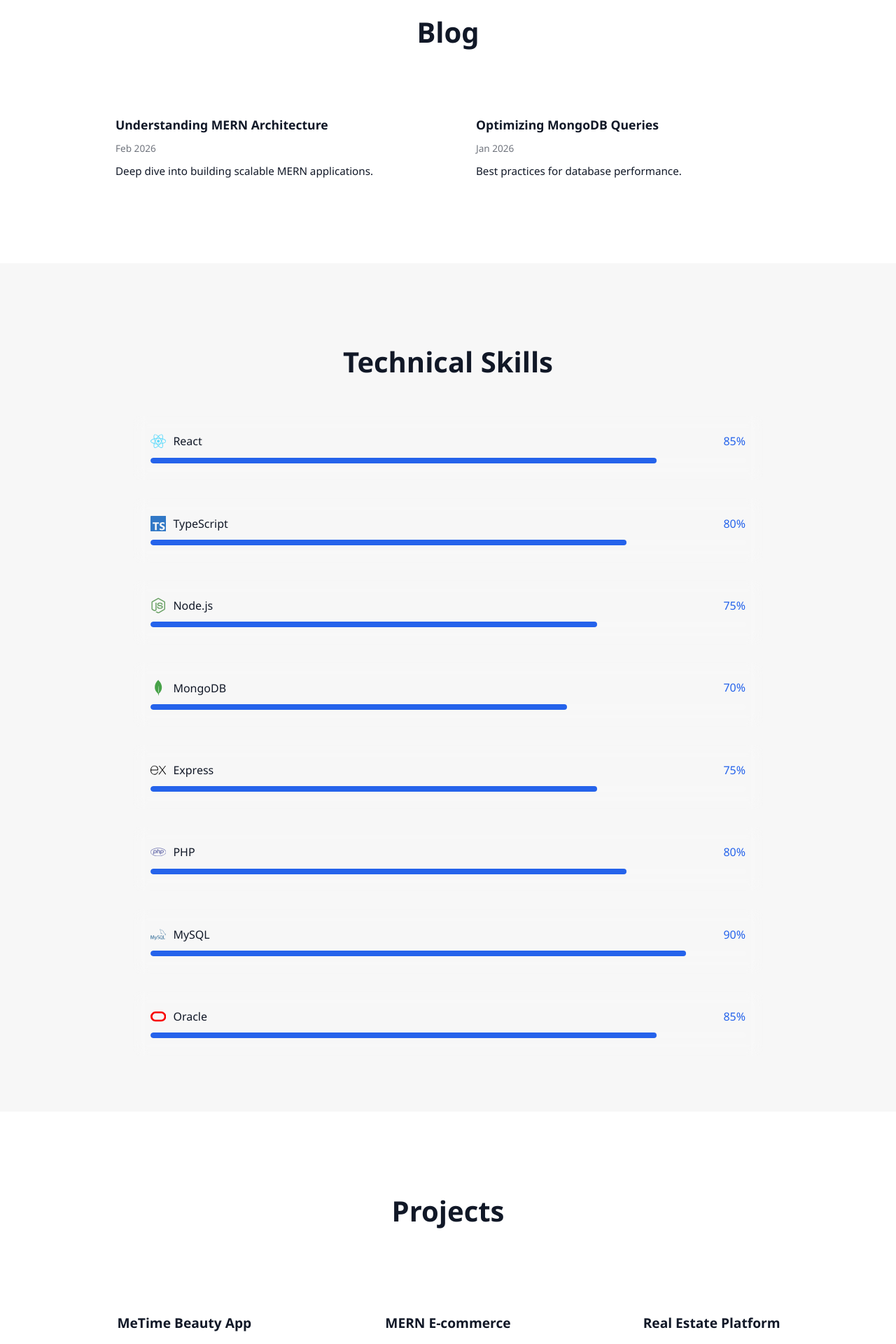
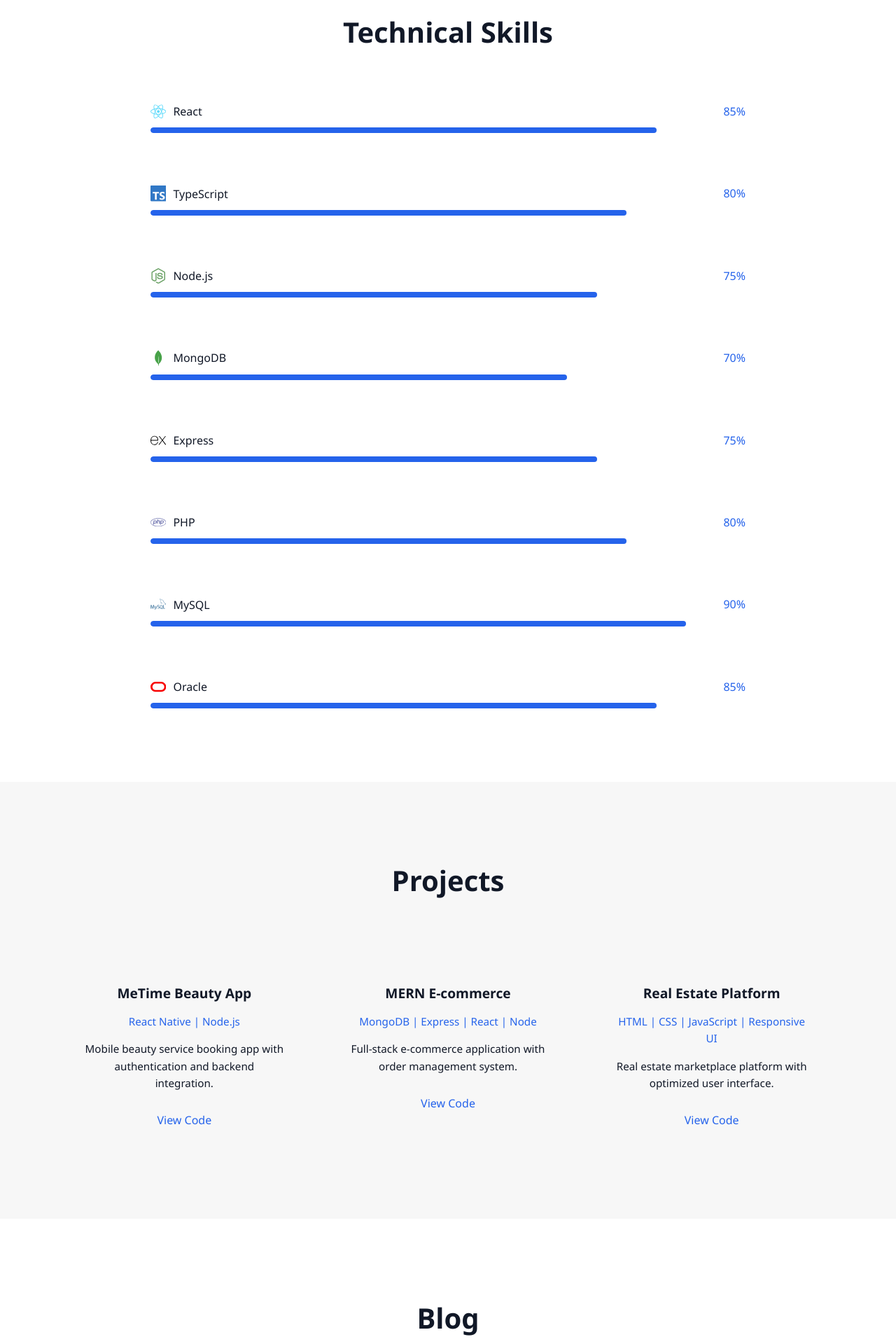
Before and after one commit to Sakthivelan2005/portfolio, a React (Vite) app: page / in a window 1280 px wide. Shown: the part 1840-3760 px from the top of the page at 70% size. Built offline with nearby package versions, Linux system fonts and the light colour scheme.

Commit message:
Modified App.tsx

```diff
--- a/src/App.tsx
+++ b/src/App.tsx
@@ -14,9 +14,9 @@ const App: React.FC = () => {
       <Navbar />
       <Hero />
       <Experience />
-      <Blog />
       <Skills />
       <Projects />
+      <Blog />
       <Contact />
     </>
   );
```
